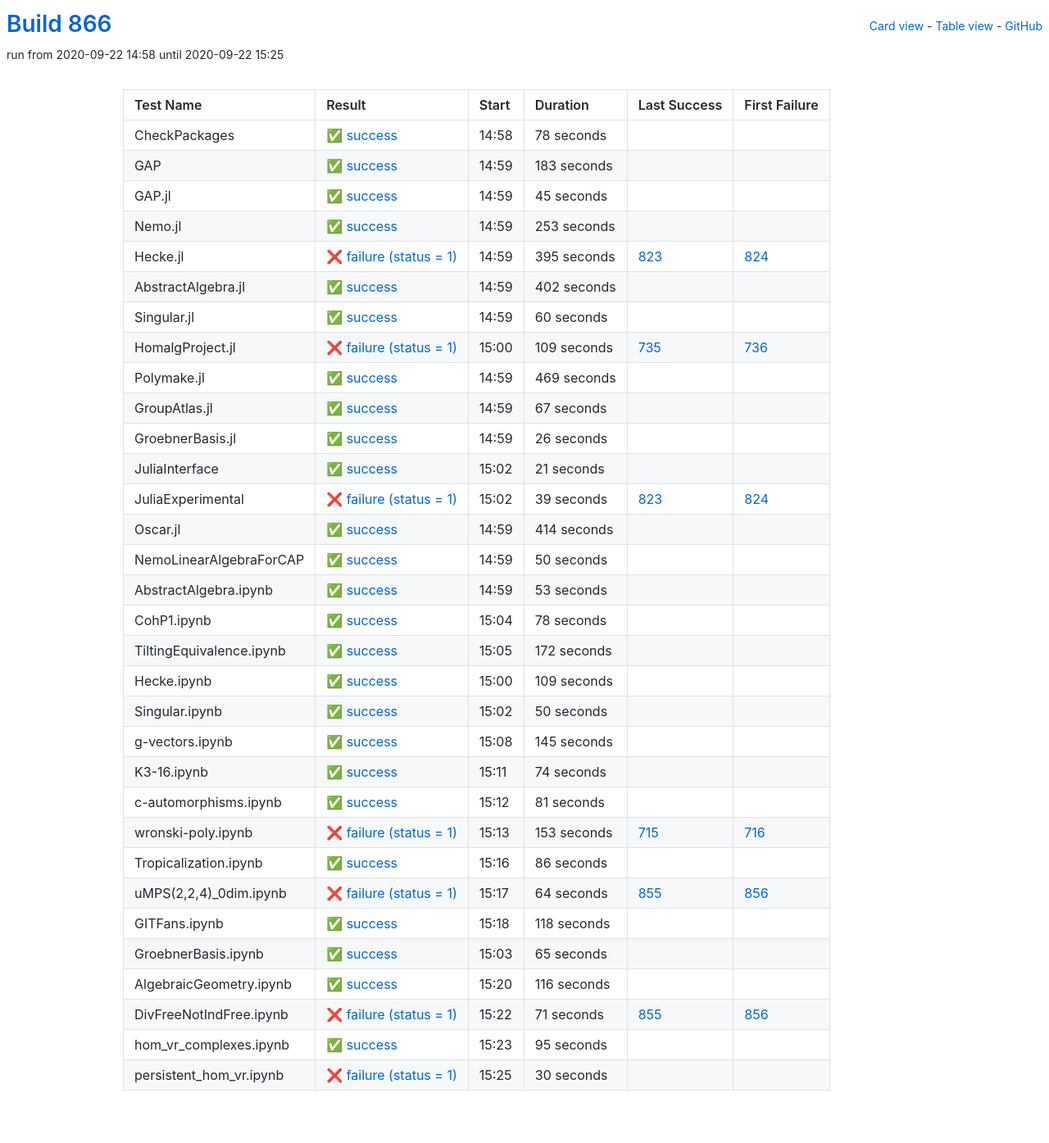
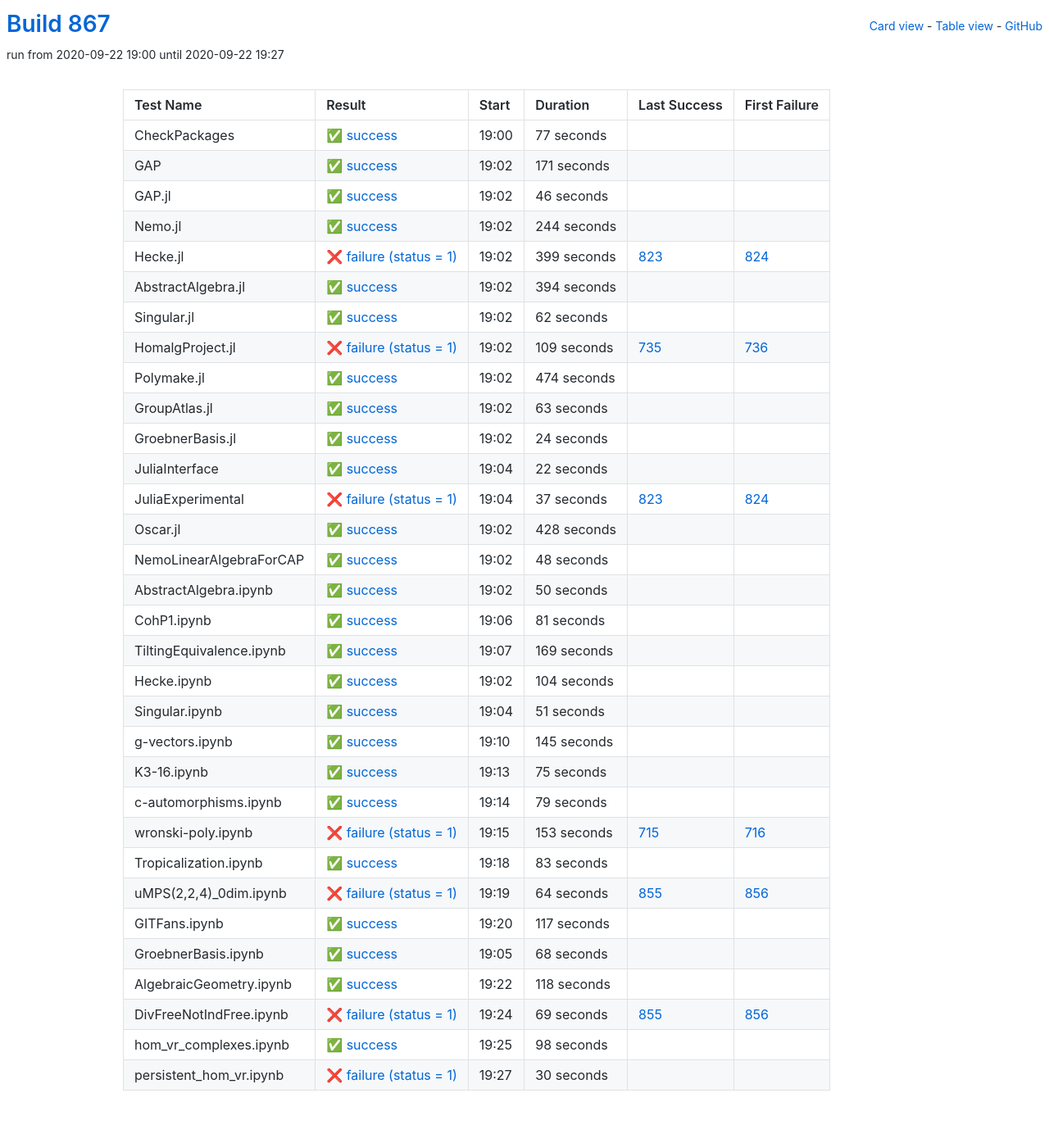
Before and after one commit to oscar-system/oscar-ci-status-stable, a Jekyll site: the page built from table.html, in a window 1280 px wide. Shown: the whole page at 82% size. Built offline with Jekyll 4.4.1, drawn with Linux system fonts in a browser that asks for light colours.

Commit message:
Build #867

```diff
--- a/_data/ci.yml
+++ b/_data/ci.yml
@@ -1,6 +1,6 @@
 ---
-build: 866
-build_url: https://oscarci.mathematik.uni-kl.de/job/oscar-stable/866/
+build: 867
+build_url: https://oscarci.mathematik.uni-kl.de/job/oscar-stable/867/
 job: oscar-stable
 organization: oscar-system
 repo: oscar-ci-status-stable
@@ -8,92 +8,92 @@ repourl: https://github.com/oscar-system/oscar-ci-status-stable
 tests:
 - name: CheckPackages
   id: checkpackages
-  log: https://oscarci.mathematik.uni-kl.de/job/oscar-stable/866/artifact/logs/build-866/CheckPackages.log
-  start: 2020-09-22 14:58
+  log: https://oscarci.mathematik.uni-kl.de/job/oscar-stable/867/artifact/logs/build-867/CheckPackages.log
+  start: 2020-09-22 19:00
   success: true
   exitcode: 0
   status: success
-  duration: 78
+  duration: 77
   last_success: false
   last_success_url:
   first_failure: false
   first_failure_url:
 - name: GAP
   id: gap
-  log: https://oscarci.mathematik.uni-kl.de/job/oscar-stable/866/artifact/logs/build-866/GAP.log
-  start: 2020-09-22 14:59
+  log: https://oscarci.mathematik.uni-kl.de/job/oscar-stable/867/artifact/logs/build-867/GAP.log
+  start: 2020-09-22 19:02
   success: true
   exitcode: 0
   status: success
-  duration: 183
+  duration: 171
   last_success: false
   last_success_url:
   first_failure: false
   first_failure_url:
 - name: GAP.jl
   id: gap-jl
-  log: https://oscarci.mathematik.uni-kl.de/job/oscar-stable/866/artifact/logs/build-866/GAP.jl.log
-  start: 2020-09-22 14:59
+  log: https://oscarci.mathematik.uni-kl.de/job/oscar-stable/867/artifact/logs/build-867/GAP.jl.log
+  start: 2020-09-22 19:02
   success: true
   exitcode: 0
   status: success
-  duration: 45
+  duration: 46
   last_success: false
   last_success_url:
   first_failure: false
   first_failure_url:
 - name: Nemo.jl
   id: nemo-jl
-  log: https://oscarci.mathematik.uni-kl.de/job/oscar-stable/866/artifact/logs/build-866/Nemo.jl.log
-  start: 2020-09-22 14:59
+  log: https://oscarci.mathematik.uni-kl.de/job/oscar-stable/867/artifact/logs/build-867/Nemo.jl.log
+  start: 2020-09-22 19:02
   success: true
   exitcode: 0
   status: success
-  duration: 253
+  duration: 244
   last_success: false
   last_success_url:
   first_failure: false
   first_failure_url:
 - name: Hecke.jl
   id: hecke-jl
-  log: https://oscarci.mathematik.uni-kl.de/job/oscar-stable/866/artifact/logs/build-866/Hecke.jl.log
-  start: 2020-09-22 14:59
+  log: https://oscarci.mathematik.uni-kl.de/job/oscar-stable/867/artifact/logs/build-867/Hecke.jl.log
+  start: 2020-09-22 19:02
   success: false
   exitcode: 1
   status: failure
-  duration: 395
+  duration: 399
   last_success: 823
   last_success_url: https://oscarci.mathematik.uni-kl.de/job/oscar-stable/823/
   first_failure: 824
   first_failure_url: https://oscarci.mathematik.uni-kl.de/job/oscar-stable/824/
 - name: AbstractAlgebra.jl
   id: abstractalgebra-jl
-  log: https://oscarci.mathematik.uni-kl.de/job/oscar-stable/866/artifact/logs/build-866/AbstractAlgebra.jl.log
-  start: 2020-09-22 14:59
+  log: https://oscarci.mathematik.uni-kl.de/job/oscar-stable/867/artifact/logs/build-867/AbstractAlgebra.jl.log
+  start: 2020-09-22 19:02
   success: true
   exitcode: 0
   status: success
-  duration: 402
+  duration: 394
   last_success: false
   last_success_url:
   first_failure: false
   first_failure_url:
 - name: Singular.jl
   id: singular-jl
-  log: https://oscarci.mathematik.uni-kl.de/job/oscar-stable/866/artifact/logs/build-866/Singular.jl.log
-  start: 2020-09-22 14:59
+  log: https://oscarci.mathematik.uni-kl.de/job/oscar-stable/867/artifact/logs/build-867/Singular.jl.log
+  start: 2020-09-22 19:02
   success: true
   exitcode: 0
   status: success
-  duration: 60
+  duration: 62
   last_success: false
   last_success_url:
   first_failure: false
   first_failure_url:
 - name: HomalgProject.jl
   id: homalgproject-jl
-  log: https://oscarci.mathematik.uni-kl.de/job/oscar-stable/866/artifact/logs/build-866/HomalgProject.jl.log
-  start: 2020-09-22 15:00
+  log: https://oscarci.mathematik.uni-kl.de/job/oscar-stable/867/artifact/logs/build-867/HomalgProject.jl.log
+  start: 2020-09-22 19:02
   success: false
   exitcode: 1
   status: failure
@@ -104,80 +104,92 @@ tests:
   first_failure_url: https://oscarci.mathematik.uni-kl.de/job/oscar-stable/736/
 - name: Polymake.jl
   id: polymake-jl
-  log: https://oscarci.mathematik.uni-kl.de/job/oscar-stable/866/artifact/logs/build-866/Polymake.jl.log
-  start: 2020-09-22 14:59
+  log: https://oscarci.mathematik.uni-kl.de/job/oscar-stable/867/artifact/logs/build-867/Polymake.jl.log
+  start: 2020-09-22 19:02
   success: true
   exitcode: 0
   status: success
-  duration: 469
+  duration: 474
   last_success: false
   last_success_url:
   first_failure: false
   first_failure_url:
 - name: GroupAtlas.jl
   id: groupatlas-jl
-  log: https://oscarci.mathematik.uni-kl.de/job/oscar-stable/866/artifact/logs/build-866/GroupAtlas.jl.log
-  start: 2020-09-22 14:59
+  log: https://oscarci.mathematik.uni-kl.de/job/oscar-stable/867/artifact/logs/build-867/GroupAtlas.jl.log
+  start: 2020-09-22 19:02
   success: true
   exitcode: 0
   status: success
-  duration: 67
+  duration: 63
   last_success: false
   last_success_url:
   first_failure: false
   first_failure_url:
 - name: GroebnerBasis.jl
   id: groebnerbasis-jl
-  log: https://oscarci.mathematik.uni-kl.de/job/oscar-stable/866/artifact/logs/build-866/GroebnerBasis.jl.log
-  start: 2020-09-22 14:59
+  log: https://oscarci.mathematik.uni-kl.de/job/oscar-stable/867/artifact/logs/build-867/GroebnerBasis.jl.log
+  start: 2020-09-22 19:02
   success: true
   exitcode: 0
   status: success
-  duration: 26
+  duration: 24
   last_success: false
   last_success_url:
   first_failure: false
   first_failure_url:
 - name: JuliaInterface
   id: juliainterface
-  log: https://oscarci.mathematik.uni-kl.de/job/oscar-stable/866/artifact/logs/build-866/JuliaInterface.log
-  start: 2020-09-22 15:02
+  log: https://oscarci.mathematik.uni-kl.de/job/oscar-stable/867/artifact/logs/build-867/JuliaInterface.log
+  start: 2020-09-22 19:04
   success: true
   exitcode: 0
   status: success
-  duration: 21
+  duration: 22
   last_success: false
   last_success_url:
   first_failure: false
   first_failure_url:
 - name: JuliaExperimental
   id: juliaexperimental
-  log: https://oscarci.mathematik.uni-kl.de/job/oscar-stable/866/artifact/logs/build-866/JuliaExperimental.log
-  start: 2020-09-22 15:02
+  log: https://oscarci.mathematik.uni-kl.de/job/oscar-stable/867/artifact/logs/build-867/JuliaExperimental.log
+  start: 2020-09-22 19:04
   success: false
   exitcode: 1
   status: failure
-  duration: 39
+  duration: 37
   last_success: 823
   last_success_url: https://oscarci.mathematik.uni-kl.de/job/oscar-stable/823/
   first_failure: 824
   first_failure_url: https://oscarci.mathematik.uni-kl.de/job/oscar-stable/824/
 - name: Oscar.jl
   id: oscar-jl
-  log: https://oscarci.mathematik.uni-kl.de/job/oscar-stable/866/artifact/logs/build-866/Oscar.jl.log
-  start: 2020-09-22 14:59
+  log: https://oscarci.mathematik.uni-kl.de/job/oscar-stable/867/artifact/logs/build-867/Oscar.jl.log
+  start: 2020-09-22 19:02
   success: true
   exitcode: 0
   status: success
-  duration: 414
+  duration: 428
   last_success: false
   last_success_url:
   first_failure: false
   first_failure_url:
 - name: NemoLinearAlgebraForCAP
   id: nemolinearalgebraforcap
-  log: https://oscarci.mathematik.uni-kl.de/job/oscar-stable/866/artifact/logs/build-866/NemoLinearAlgebraForCAP.log
-  start: 2020-09-22 14:59
+  log: https://oscarci.mathematik.uni-kl.de/job/oscar-stable/867/artifact/logs/build-867/NemoLinearAlgebraForCAP.log
+  start: 2020-09-22 19:02
+  success: true
+  exitcode: 0
+  status: success
+  duration: 48
+  last_success: false
+  last_success_url:
+  first_failure: false
+  first_failure_url:
+- name: AbstractAlgebra.ipynb
+  id: abstractalgebra-ipynb
+  log: https://oscarci.mathematik.uni-kl.de/job/oscar-stable/867/artifact/logs/build-867/AbstractAlgebra.ipynb.log
+  start: 2020-09-22 19:02
   success: true
   exitcode: 0
   status: success
@@ -186,70 +198,58 @@ tests:
   last_success_url:
   first_failure: false
   first_failure_url:
-- name: AbstractAlgebra.ipynb
-  id: abstractalgebra-ipynb
-  log: https://oscarci.mathematik.uni-kl.de/job/oscar-stable/866/artifact/logs/build-866/AbstractAlgebra.ipynb.log
-  start: 2020-09-22 14:59
+- name: CohP1.ipynb
+  id: cohp1-ipynb
+  log: https://oscarci.mathematik.uni-kl.de/job/oscar-stable/867/artifact/logs/build-867/CohP1.ipynb.log
+  start: 2020-09-22 19:06
   success: true
   exitcode: 0
   status: success
-  duration: 53
-  last_success: false
-  last_success_url:
-  first_failure: false
-  first_failure_url:
-- name: CohP1.ipynb
-  id: cohp1-ipynb
-  log: https://oscarci.mathematik.uni-kl.de/job/oscar-stable/866/artifact/logs/build-866/CohP1.ipynb.log
-  start: 2020-09-22 15:04
-  success: true
-  exitcode: 0
-  status: success
-  duration: 78
+  duration: 81
   last_success: false
   last_success_url:
   first_failure: false
   first_failure_url:
 - name: TiltingEquivalence.ipynb
   id: tiltingequivalence-ipynb
-  log: https://oscarci.mathematik.uni-kl.de/job/oscar-stable/866/artifact/logs/build-866/TiltingEquivalence.ipynb.log
-  start: 2020-09-22 15:05
+  log: https://oscarci.mathematik.uni-kl.de/job/oscar-stable/867/artifact/logs/build-867/TiltingEquivalence.ipynb.log
+  start: 2020-09-22 19:07
   success: true
   exitcode: 0
   status: success
-  duration: 172
+  duration: 169
   last_success: false
   last_success_url:
   first_failure: false
   first_failure_url:
 - name: Hecke.ipynb
   id: hecke-ipynb
-  log: https://oscarci.mathematik.uni-kl.de/job/oscar-stable/866/artifact/logs/build-866/Hecke.ipynb.log
-  start: 2020-09-22 15:00
+  log: https://oscarci.mathematik.uni-kl.de/job/oscar-stable/867/artifact/logs/build-867/Hecke.ipynb.log
+  start: 2020-09-22 19:02
   success: true
   exitcode: 0
   status: success
-  duration: 109
+  duration: 104
   last_success: false
   last_success_url:
   first_failure: false
   first_failure_url:
 - name: Singular.ipynb
   id: singular-ipynb
-  log: https://oscarci.mathematik.uni-kl.de/job/oscar-stable/866/artifact/logs/build-866/Singular.ipynb.log
-  start: 2020-09-22 15:02
+  log: https://oscarci.mathematik.uni-kl.de/job/oscar-stable/867/artifact/logs/build-867/Singular.ipynb.log
+  start: 2020-09-22 19:04
   success: true
   exitcode: 0
   status: success
-  duration: 50
+  duration: 51
   last_success: false
   last_success_url:
   first_failure: false
   first_failure_url:
 - name: g-vectors.ipynb
   id: g-vectors-ipynb
-  log: https://oscarci.mathematik.uni-kl.de/job/oscar-stable/866/artifact/logs/build-866/g-vectors.ipynb.log
-  start: 2020-09-22 15:08
+  log: https://oscarci.mathematik.uni-kl.de/job/oscar-stable/867/artifact/logs/build-867/g-vectors.ipynb.log
+  start: 2020-09-22 19:10
   success: true
   exitcode: 0
   status: success
@@ -260,32 +260,32 @@ tests:
   first_failure_url:
 - name: K3-16.ipynb
   id: k3-16-ipynb
-  log: https://oscarci.mathematik.uni-kl.de/job/oscar-stable/866/artifact/logs/build-866/K3-16.ipynb.log
-  start: 2020-09-22 15:11
+  log: https://oscarci.mathematik.uni-kl.de/job/oscar-stable/867/artifact/logs/build-867/K3-16.ipynb.log
+  start: 2020-09-22 19:13
   success: true
   exitcode: 0
   status: success
-  duration: 74
+  duration: 75
   last_success: false
   last_success_url:
   first_failure: false
   first_failure_url:
 - name: c-automorphisms.ipynb
   id: c-automorphisms-ipynb
-  log: https://oscarci.mathematik.uni-kl.de/job/oscar-stable/866/artifact/logs/build-866/c-automorphisms.ipynb.log
-  start: 2020-09-22 15:12
+  log: https://oscarci.mathematik.uni-kl.de/job/oscar-stable/867/artifact/logs/build-867/c-automorphisms.ipynb.log
+  start: 2020-09-22 19:14
   success: true
   exitcode: 0
   status: success
-  duration: 81
+  duration: 79
   last_success: false
   last_success_url:
   first_failure: false
   first_failure_url:
 - name: wronski-poly.ipynb
   id: wronski-poly-ipynb
-  log: https://oscarci.mathematik.uni-kl.de/job/oscar-stable/866/artifact/logs/build-866/wronski-poly.ipynb.log
-  start: 2020-09-22 15:13
+  log: https://oscarci.mathematik.uni-kl.de/job/oscar-stable/867/artifact/logs/build-867/wronski-poly.ipynb.log
+  start: 2020-09-22 19:15
   success: false
   exitcode: 1
   status: failure
@@ -296,20 +296,20 @@ tests:
   first_failure_url: https://oscarci.mathematik.uni-kl.de/job/oscar-stable/716/
 - name: Tropicalization.ipynb
   id: tropicalization-ipynb
-  log: https://oscarci.mathematik.uni-kl.de/job/oscar-stable/866/artifact/logs/build-866/Tropicalization.ipynb.log
-  start: 2020-09-22 15:16
+  log: https://oscarci.mathematik.uni-kl.de/job/oscar-stable/867/artifact/logs/build-867/Tropicalization.ipynb.log
+  start: 2020-09-22 19:18
   success: true
   exitcode: 0
   status: success
-  duration: 86
+  duration: 83
   last_success: false
   last_success_url:
   first_failure: false
   first_failure_url:
 - name: uMPS(2,2,4)_0dim.ipynb
   id: umps-2-2-4-0dim-ipynb
-  log: https://oscarci.mathematik.uni-kl.de/job/oscar-stable/866/artifact/logs/build-866/uMPS-2-2-4-_0dim.ipynb.log
-  start: 2020-09-22 15:17
+  log: https://oscarci.mathematik.uni-kl.de/job/oscar-stable/867/artifact/logs/build-867/uMPS-2-2-4-_0dim.ipynb.log
+  start: 2020-09-22 19:19
   success: false
   exitcode: 1
   status: failure
@@ -320,8 +320,32 @@ tests:
   first_failure_url: https://oscarci.mathematik.uni-kl.de/job/oscar-stable/856/
 - name: GITFans.ipynb
   id: gitfans-ipynb
-  log: https://oscarci.mathematik.uni-kl.de/job/oscar-stable/866/artifact/logs/build-866/GITFans.ipynb.log
-  start: 2020-09-22 15:18
+  log: https://oscarci.mathematik.uni-kl.de/job/oscar-stable/867/artifact/logs/build-867/GITFans.ipynb.log
+  start: 2020-09-22 19:20
+  success: true
+  exitcode: 0
+  status: success
+  duration: 117
+  last_success: false
+  last_success_url:
+  first_failure: false
+  first_failure_url:
+- name: GroebnerBasis.ipynb
+  id: groebnerbasis-ipynb
+  log: https://oscarci.mathematik.uni-kl.de/job/oscar-stable/867/artifact/logs/build-867/GroebnerBasis.ipynb.log
+  start: 2020-09-22 19:05
+  success: true
+  exitcode: 0
+  status: success
+  duration: 68
+  last_success: false
+  last_success_url:
+  first_failure: false
+  first_failure_url:
+- name: AlgebraicGeometry.ipynb
+  id: algebraicgeometry-ipynb
+  log: https://oscarci.mathematik.uni-kl.de/job/oscar-stable/867/artifact/logs/build-867/AlgebraicGeometry.ipynb.log
+  start: 2020-09-22 19:22
   success: true
   exitcode: 0
   status: success
@@ -330,58 +354,34 @@ tests:
   last_success_url:
   first_failure: false
   first_failure_url:
-- name: GroebnerBasis.ipynb
-  id: groebnerbasis-ipynb
-  log: https://oscarci.mathematik.uni-kl.de/job/oscar-stable/866/artifact/logs/build-866/GroebnerBasis.ipynb.log
-  start: 2020-09-22 15:03
-  success: true
-  exitcode: 0
-  status: success
-  duration: 65
-  last_success: false
-  last_success_url:
-  first_failure: false
-  first_failure_url:
-- name: AlgebraicGeometry.ipynb
-  id: algebraicgeometry-ipynb
-  log: https://oscarci.mathematik.uni-kl.de/job/oscar-stable/866/artifact/logs/build-866/AlgebraicGeometry.ipynb.log
-  start: 2020-09-22 15:20
-  success: true
-  exitcode: 0
-  status: success
-  duration: 116
-  last_success: false
-  last_success_url:
-  first_failure: false
-  first_failure_url:
 - name: DivFreeNotIndFree.ipynb
   id: divfreenotindfree-ipynb
-  log: https://oscarci.mathematik.uni-kl.de/job/oscar-stable/866/artifact/logs/build-866/DivFreeNotIndFree.ipynb.log
-  start: 2020-09-22 15:22
+  log: https://oscarci.mathematik.uni-kl.de/job/oscar-stable/867/artifact/logs/build-867/DivFreeNotIndFree.ipynb.log
+  start: 2020-09-22 19:24
   success: false
   exitcode: 1
   status: failure
-  duration: 71
+  duration: 69
   last_success: 855
   last_success_url: https://oscarci.mathematik.uni-kl.de/job/oscar-stable/855/
   first_failure: 856
   first_failure_url: https://oscarci.mathematik.uni-kl.de/job/oscar-stable/856/
 - name: hom_vr_complexes.ipynb
   id: hom-vr-complexes-ipynb
-  log: https://oscarci.mathematik.uni-kl.de/job/oscar-stable/866/artifact/logs/build-866/hom_vr_complexes.ipynb.log
-  start: 2020-09-22 15:23
+  log: https://oscarci.mathematik.uni-kl.de/job/oscar-stable/867/artifact/logs/build-867/hom_vr_complexes.ipynb.log
+  start: 2020-09-22 19:25
   success: true
   exitcode: 0
   status: success
-  duration: 95
+  duration: 98
   last_success: false
   last_success_url:
   first_failure: false
   first_failure_url:
 - name: persistent_hom_vr.ipynb
   id: persistent-hom-vr-ipynb
-  log: https://oscarci.mathematik.uni-kl.de/job/oscar-stable/866/artifact/logs/build-866/persistent_hom_vr.ipynb.log
-  start: 2020-09-22 15:25
+  log: https://oscarci.mathematik.uni-kl.de/job/oscar-stable/867/artifact/logs/build-867/persistent_hom_vr.ipynb.log
+  start: 2020-09-22 19:27
   success: false
   exitcode: 1
   status: failure
```
Also changed, not shown: README.md.
